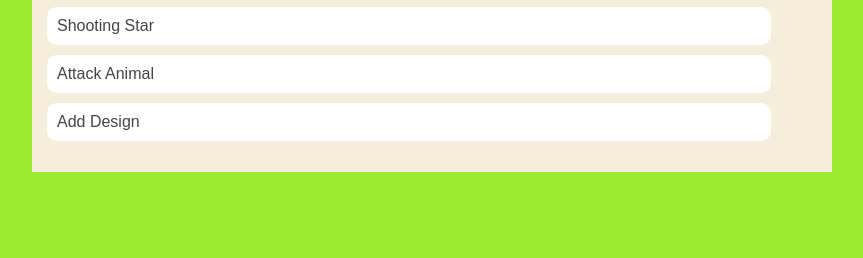
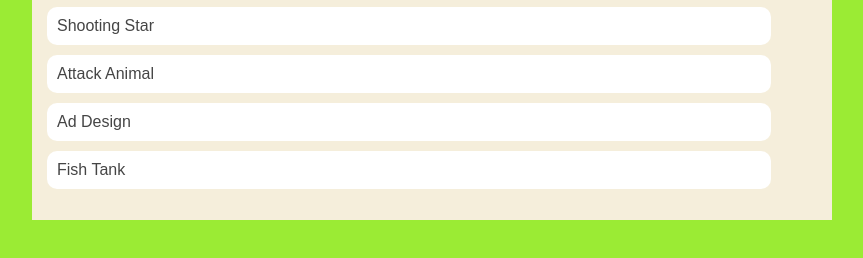
Before and after one commit to w123ggs/kaydenbell.github.io, a plain HTML site: page portfolio.html in a window 1280 px wide. Shown: the part 420-678 px from the top of the page, without its empty margins (208-1071 px from the left). Drawn offline with Linux system fonts and the light colour scheme.

Commit message:
added Fish Tank

```diff
--- a/portfolio.html
+++ b/portfolio.html
@@ -122,7 +122,8 @@
                             <li><a href="https://www.khanacademy.org/computer-programming/spin-off-of-project-whats-for-dinner/5935312151298048">Whats for dinner </a></li>
                             <li><a href="https://www.khanacademy.org/computer-programming/spin-off-of-project-shooting-star/5836842258186240">Shooting Star </a></li>
                             <li><a href="https://www.khanacademy.org/computer-programming/spin-off-of-project-animal-attack/5589901469335552">Attack Animal </a></li>
-                            <li><a href="https://www.khanacademy.org/computer-programming/spin-off-of-project-ad-design/5890672806117376">Add Design </a></li>
+                            <li><a href="https://www.khanacademy.org/computer-programming/spin-off-of-project-ad-design/5890672806117376">Ad Design </a></li>
+                            <li><a href="https://www.khanacademy.org/computer-programming/spin-off-of-project-fish-tank/4803198969233408">Fish Tank </a></li>
                         </ul>
                 </div>
             </main>
```
